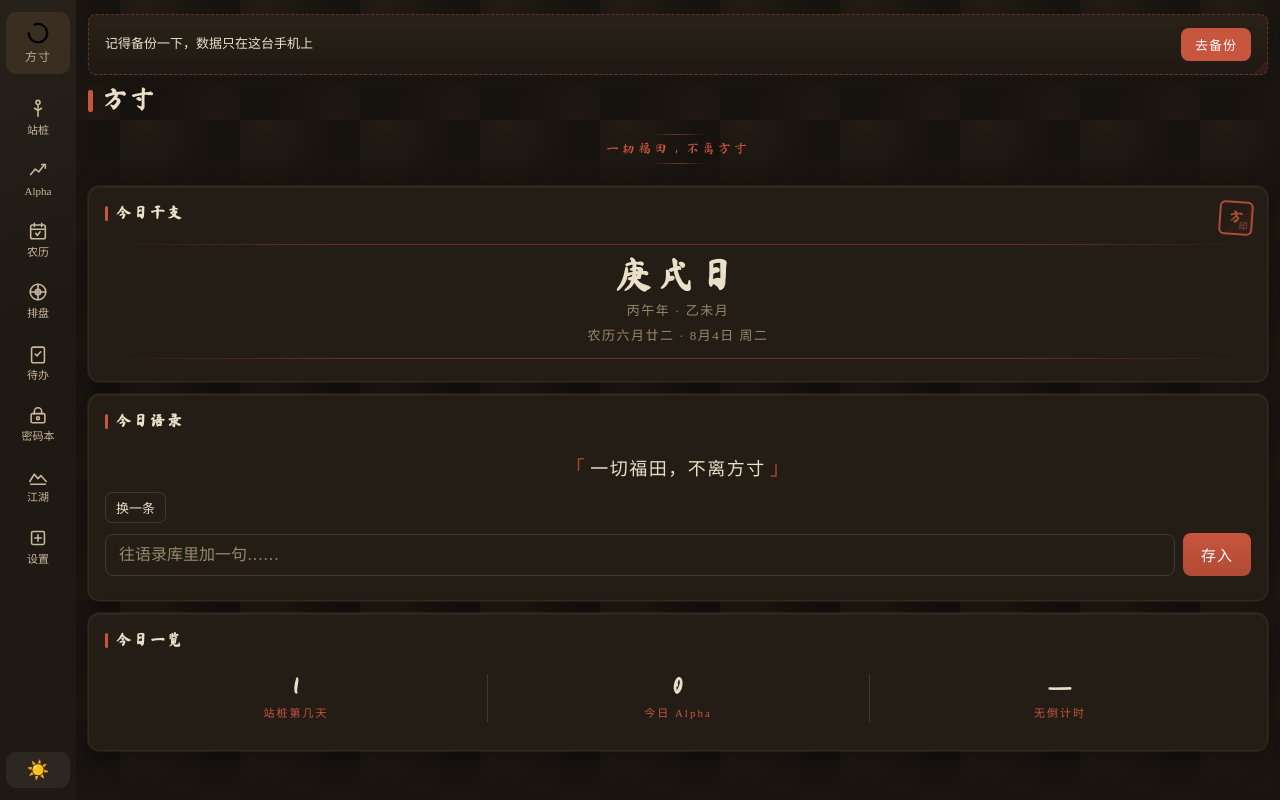
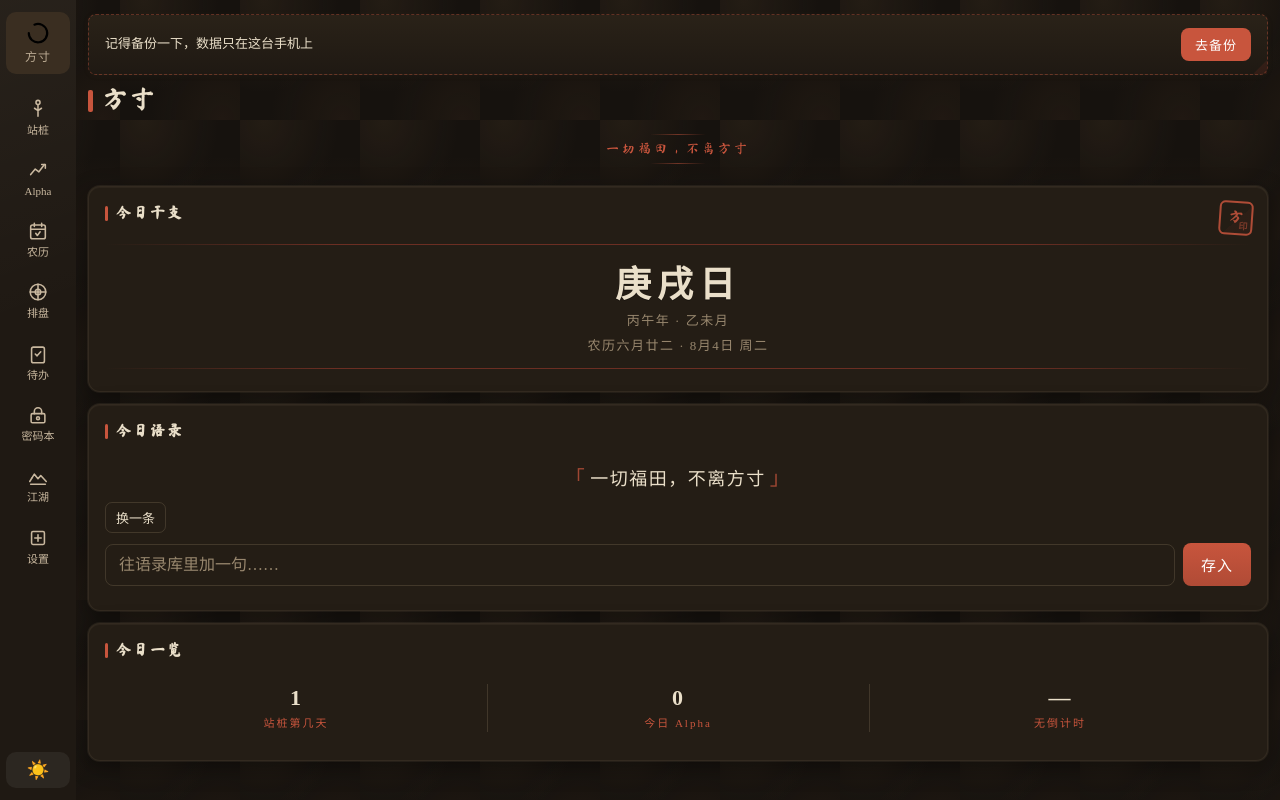
Before and after one commit to onefreecomet/fangcun, a plain HTML site: page index.html in a window 1280 px wide. Drawn offline with Linux system fonts and the light colour scheme.

Commit message:
v1.2.2 - 毛笔字体精调：干支大字/统计数字/站桩数字回退系统宋体，标题/slogan/印章保留毛笔

```diff
--- a/index.html
+++ b/index.html
@@ -268,7 +268,7 @@ body.night .banner{border-color:rgba(200,85,61,.4)}
 }
 .gz-wrap::before{margin-bottom:8px}
 .gz-wrap::after{margin-top:10px}
-.gz-big{font-family:var(--font-kai);font-size:36px;font-weight:700;letter-spacing:6px;text-align:center;padding:2px 0;color:var(--text);text-shadow:0 1px 0 rgba(255,255,255,.25)}
+.gz-big{font-size:36px;font-weight:700;letter-spacing:6px;text-align:center;padding:2px 0;color:var(--text);text-shadow:0 1px 0 rgba(255,255,255,.25)}
 body.night .gz-big{text-shadow:0 1px 0 rgba(0,0,0,.3)}
 .gz-sub{text-align:center;font-size:13px;color:var(--text-dim);letter-spacing:1.5px;line-height:1.9}
 /* 数字墨滴浮现（站桩天数等） */
@@ -312,7 +312,7 @@ body.night .slogan::before,body.night .slogan::after{background:linear-gradient(
   content:"";position:absolute;left:0;top:15%;bottom:15%;width:1px;
   background:var(--hair);
 }
-.stat-box .num{font-family:var(--font-kai);font-size:22px;font-weight:700;color:var(--text);letter-spacing:1px}
+.stat-box .num{font-size:22px;font-weight:700;color:var(--text);letter-spacing:1px}
 .stat-box .lbl{font-size:11px;color:var(--accent);margin-top:3px;letter-spacing:2px}
 
 /* ==== 农历日历 ==== */
@@ -462,7 +462,7 @@ body.night .slogan::before,body.night .slogan::after{background:linear-gradient(
 
       <div class="card">
         <h2>今日打卡</h2>
-        <div class="zhan-day" id="zhanDayNum" style="font-family:var(--font-kai);font-size:30px;font-weight:700;color:var(--accent);letter-spacing:2px">—</div>
+        <div class="zhan-day" id="zhanDayNum" style="font-size:30px;font-weight:700;color:var(--accent);letter-spacing:2px">—</div>
         <div class="hint" style="margin-top:2px;margin-bottom:12px" id="zhanStreak"></div>
         <div class="row">
           <input type="number" id="zhanMin" placeholder="时长（分钟）" min="1" max="600">
```
